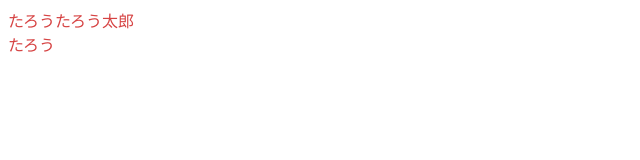
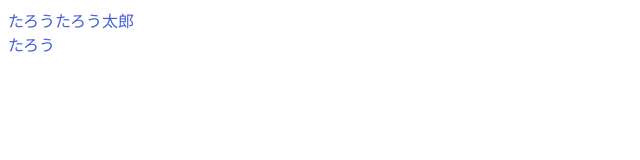
Before and after one commit to Tarogalaxy999/houyouryou, a plain HTML site: page index.html in a window 1280 px wide. Shown: the whole page, without its empty margins (0-640 px from the left). Drawn offline with Linux system fonts and the light colour scheme.

Commit message:
青に変更したよ

```diff
--- a/index.css
+++ b/index.css
@@ -1,3 +1,3 @@
 div {
-    color:rgb(214, 67, 67);
+    color:rgb(67, 94, 214);
 }
```
